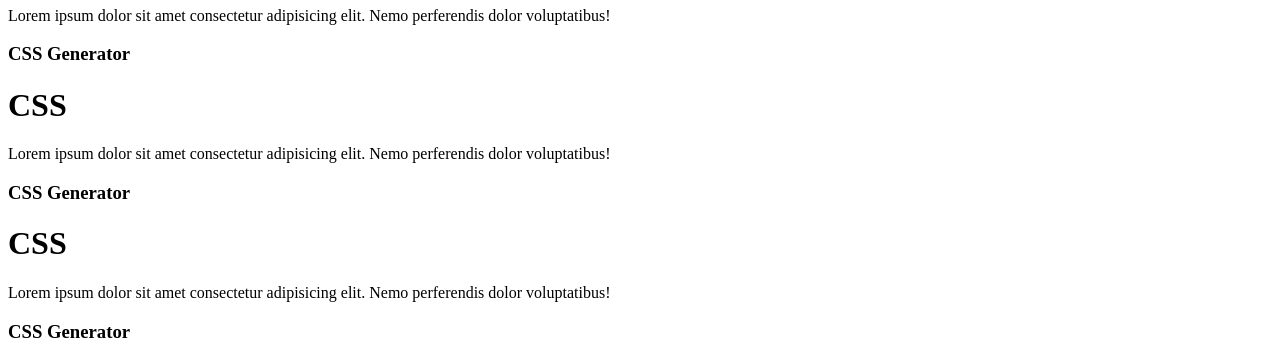
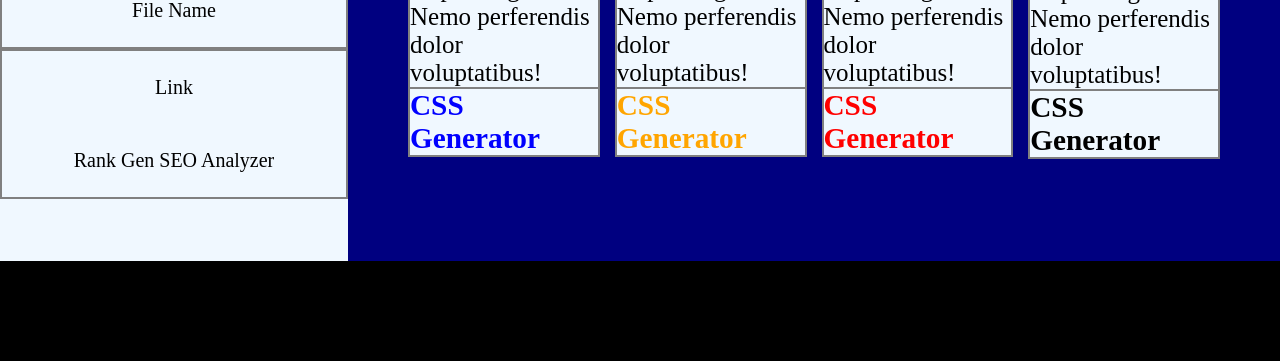
Before and after one commit to palak350/my-layout1, a plain HTML site: page index.html in a window 1280 px wide. Shown: the part 696-1057 px from the top of the page. After the commit the page ends 957 px from the top, so only its background shows below. Drawn offline with Linux system fonts and the light colour scheme; files that its build step writes are made by us from their sources; the site is published under a folder, as on GitHub Pages, so addresses that start at the root find nothing.

Commit message:
Add files via upload

```diff
--- a/index.html
+++ b/index.html
@@ -5,7 +5,7 @@
         <meta charset="UTF-8">
         <meta name="viewport" content="width=device-width, initial-scale=1.0">
         <title>Document</title>
-        <link rel="stylesheet" href="/mock1/style.css">
+        <link rel="stylesheet" href="./style.css">
         <link rel="stylesheet" href="https://cdnjs.cloudflare.com/ajax/libs/font-awesome/6.5.2/css/all.min.css"
             integrity="sha512-SnH5WK+bZxgPHs44uWIX+LLJAJ9/2PkPKZ5QiAj6Ta86w+fsb2TkcmfRyVX3pBnMFcV7oQPJkl9QevSCWr3W6A=="
             crossorigin="anonymous" referrerpolicy="no-referrer" />
```
